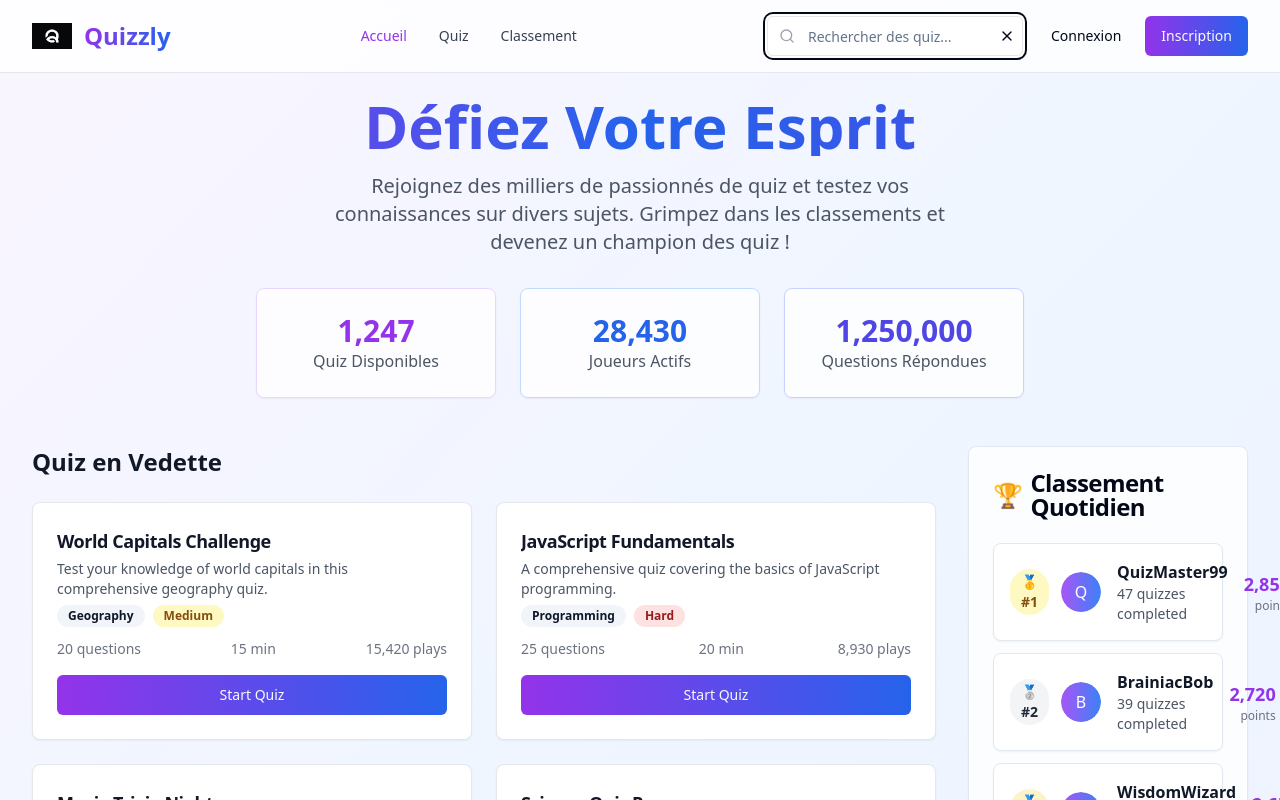
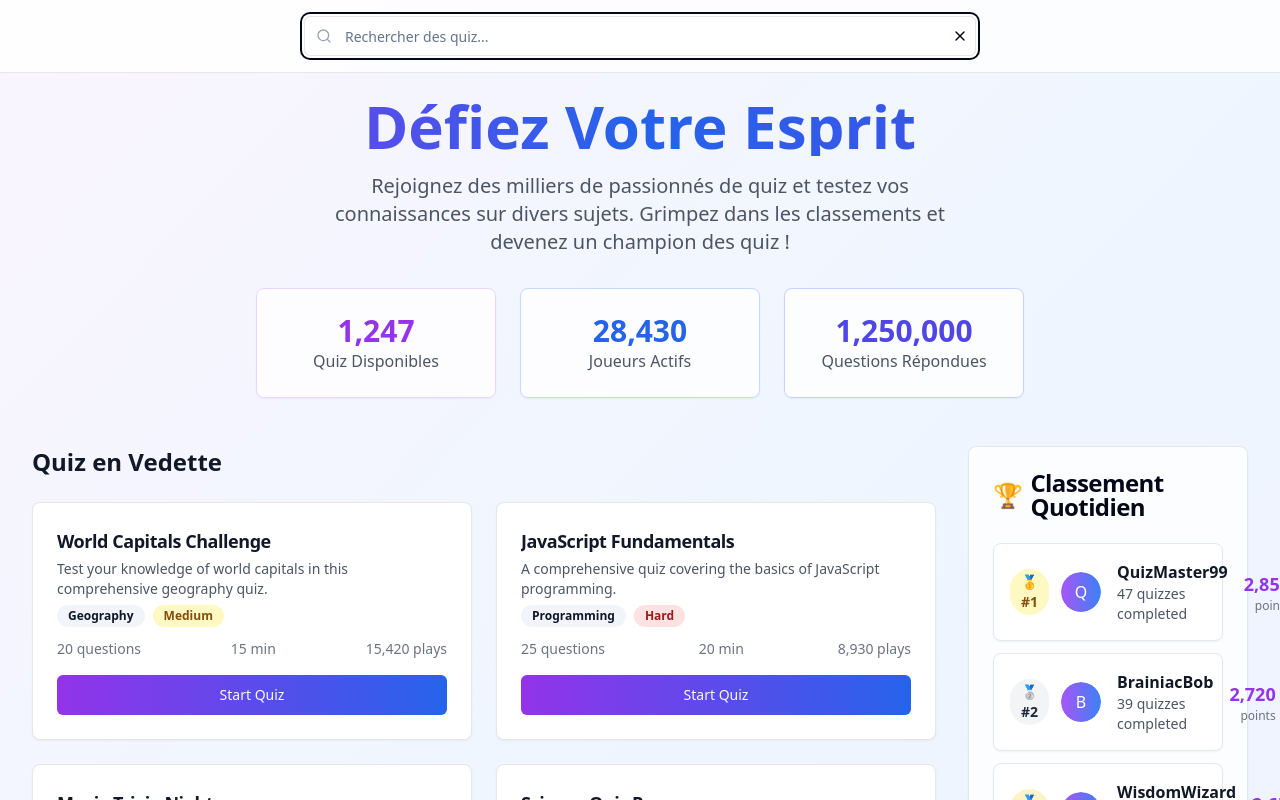
Before and after one commit to Eraxyy/Quizzly-new-UI, a React (Vite) app: page / in a window 1280 px wide. Both pictures are taken after a click on the button 1006 px from the left and 36 px from the top of the page. Shown: the top 800 px of the page. Built offline with nearby package versions, Linux system fonts and the light colour scheme.

Commit message:
Refactor: Implement search bar and navbar behavior
- Hide navbar when search bar opens.
- Make navbar detach and become rounded on scroll.
- Remove logo from the left side.

```diff
--- a/src/components/AuthModal.tsx
+++ b/src/components/AuthModal.tsx
@@ -1,4 +1,3 @@
-
 import { useState, useEffect } from 'react';
 import { useAuth } from '@/contexts/AuthContext';
 import { Button } from '@/components/ui/button';
@@ -18,7 +17,7 @@ const AuthModal = ({ open, onOpenChange, defaultTab = 'login' }: AuthModalProps)
   const { login, register, isLoading } = useAuth();
   const [loginData, setLoginData] = useState({ email: '', password: '' });
   const [registerData, setRegisterData] = useState({ email: '', password: '', username: '' });
-  const [activeTab, setActiveTab] = useState(defaultTab);
+  const [activeTab, setActiveTab] = useState<'login' | 'register'>(defaultTab);
 
   useEffect(() => {
     setActiveTab(defaultTab);
@@ -55,7 +54,7 @@ const AuthModal = ({ open, onOpenChange, defaultTab = 'login' }: AuthModalProps)
           </DialogTitle>
         </DialogHeader>
 
-        <Tabs value={activeTab} onValueChange={setActiveTab} className="w-full">
+        <Tabs value={activeTab} onValueChange={(value) => setActiveTab(value as 'login' | 'register')} className="w-full">
           <TabsList className="grid w-full grid-cols-2">
             <TabsTrigger value="login">Connexion</TabsTrigger>
             <TabsTrigger value="register">Inscription</TabsTrigger>
--- a/src/components/Header.tsx
+++ b/src/components/Header.tsx
@@ -1,6 +1,6 @@
 
 import { useState, useEffect } from 'react';
-import { Search, User, LogOut, Menu, X } from 'lucide-react';
+import { Search, User, LogOut, X } from 'lucide-react';
 import { useAuth } from '@/contexts/AuthContext';
 import { Button } from '@/components/ui/button';
 import { Input } from '@/components/ui/input';
@@ -58,32 +58,46 @@ const Header = ({ onSearch }: HeaderProps) => {
 
   return (
     <>
-      <header className={`fixed top-0 left-0 right-0 z-50 transition-all duration-300 ${
+      <header className={`fixed top-0 left-0 right-0 z-50 transition-all duration-500 ${
         isScrolled
-          ? 'bg-white/70 backdrop-blur-xl border-b border-gray-200/50 shadow-lg'
-          : 'bg-white/80 backdrop-blur-lg border-b border-gray-200'
+          ? 'pt-4'
+          : ''
       }`}>
-        <div className={`max-w-7xl mx-auto px-4 sm:px-6 lg:px-8 transition-all duration-300 ${
-          isScrolled ? 'py-2' : 'py-4'
+        <div className={`max-w-7xl mx-auto px-4 sm:px-6 lg:px-8 transition-all duration-500 ${
+          isScrolled
+            ? 'bg-white/70 backdrop-blur-xl border border-gray-200/50 shadow-lg rounded-full py-2 px-6'
+            : 'bg-white/80 backdrop-blur-lg border-b border-gray-200 py-4'
         }`}>
           <div className="flex items-center justify-between">
-            {/* Logo */}
-            <Link to="/" className="flex items-center space-x-3 flex-shrink-0">
-              <div className={`transition-all duration-300 ${isScrolled ? 'w-8 h-8' : 'w-10 h-10'}`}>
-                <img
-                  src="/lovable-uploads/b9256cd4-ab75-4c0e-8a6d-af19c4711c7f.png"
-                  alt="Quizzly"
-                  className="w-full h-full object-contain"
+            {/* Barre de recherche étendue */}
+            {isSearchExpanded ? (
+              <div className="flex-1 flex items-center justify-center">
+                <form onSubmit={handleSearch} className="flex items-center w-full max-w-2xl">
+                  <div className="relative flex-1">
+                    <Search className="absolute left-3 top-1/2 transform -translate-y-1/2 text-gray-400 h-4 w-4" />
+                    <Input
+                      type="text"
+                      placeholder="Rechercher des quiz..."
+                      value={searchQuery}
+                      onChange={(e) => setSearchQuery(e.target.value)}
+                      className="w-full pl-10 pr-10 bg-white/90 border-gray-200 focus:bg-white transition-all duration-300"
+                      autoFocus
                     />
+                    <Button
+                      type="button"
+                      variant="ghost"
+                      size="sm"
+                      onClick={() => setIsSearchExpanded(false)}
+                      className="absolute right-1 top-1/2 transform -translate-y-1/2 h-6 w-6 p-0"
+                    >
+                      <X className="h-4 w-4" />
+                    </Button>
                   </div>
-              <span className={`font-bold bg-gradient-to-r from-purple-600 to-blue-600 bg-clip-text text-transparent transition-all duration-300 ${
-                isScrolled ? 'text-xl' : 'text-2xl'
-              }`}>
-                Quizzly
-              </span>
-            </Link>
-
-            {/* Navigation */}
+                </form>
+              </div>
+            ) : (
+              <>
+                {/* Navigation gauche - cachée quand search étendu */}
                 <nav className="hidden md:flex items-center space-x-8">
                   {navItems.map((item) => (
                     <Link
@@ -100,34 +114,9 @@ const Header = ({ onSearch }: HeaderProps) => {
                   ))}
                 </nav>
 
-            {/* Search and User Controls */}
+                {/* Contrôles droite */}
                 <div className="flex items-center space-x-3">
-              {/* Search */}
-              <div className="relative">
-                {isSearchExpanded ? (
-                  <form onSubmit={handleSearch} className="flex items-center">
-                    <div className="relative">
-                      <Search className="absolute left-3 top-1/2 transform -translate-y-1/2 text-gray-400 h-4 w-4" />
-                      <Input
-                        type="text"
-                        placeholder="Rechercher des quiz..."
-                        value={searchQuery}
-                        onChange={(e) => setSearchQuery(e.target.value)}
-                        className="w-64 pl-10 pr-10 bg-white/90 border-gray-200 focus:bg-white transition-all duration-300"
-                        autoFocus
-                      />
-                      <Button
-                        type="button"
-                        variant="ghost"
-                        size="sm"
-                        onClick={() => setIsSearchExpanded(false)}
-                        className="absolute right-1 top-1/2 transform -translate-y-1/2 h-6 w-6 p-0"
-                      >
-                        <X className="h-4 w-4" />
-                      </Button>
-                    </div>
-                  </form>
-                ) : (
+                  {/* Bouton Search */}
                   <Button
                     variant="ghost"
                     size="sm"
@@ -136,8 +125,6 @@ const Header = ({ onSearch }: HeaderProps) => {
                   >
                     <Search className="h-5 w-5 text-gray-600" />
                   </Button>
-                )}
-              </div>
 
                   {/* Auth/User Menu */}
                   {user ? (
@@ -189,6 +176,8 @@ const Header = ({ onSearch }: HeaderProps) => {
                     </div>
                   )}
                 </div>
+              </>
+            )}
           </div>
         </div>
       </header>
```
Lines whose indentation alone changed are shown as unchanged.
